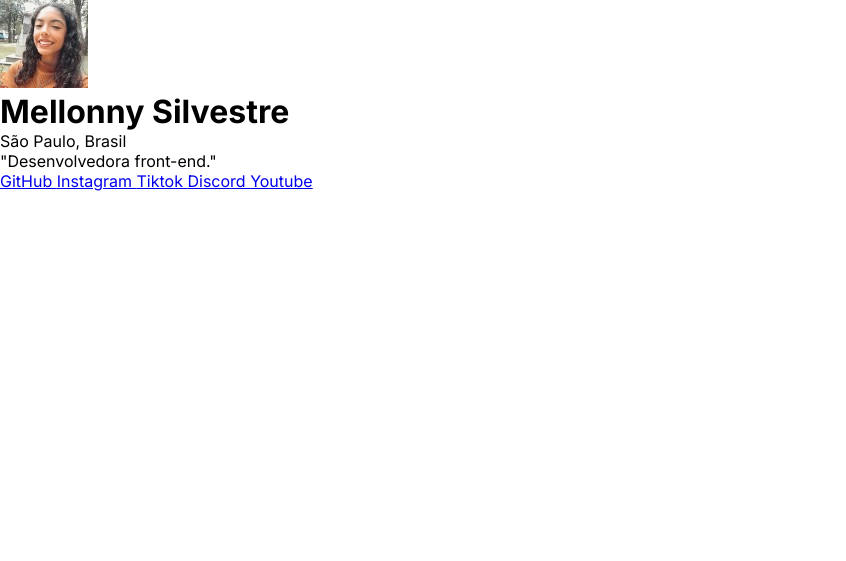
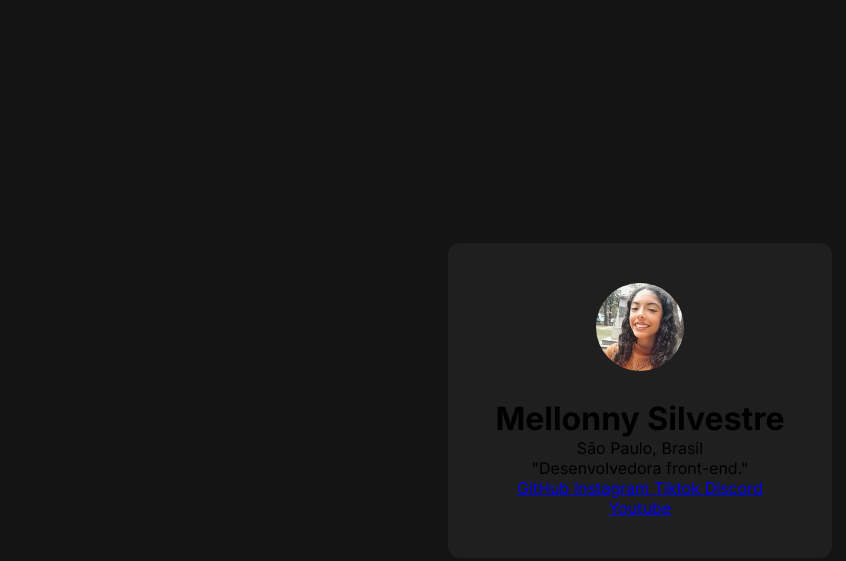
Before and after one commit to Mellonny12TB/Meus-Links, a plain HTML site: page Meus-Links/index.html in a window 1280 px wide. Shown: the whole page, without its empty margins (0-846 px from the left). Drawn offline with Linux system fonts and the light colour scheme.

Commit message:
Continuação do desenvolvimento do CSS e alteração de um parágrafo do HTML para strong

```diff
--- a/Meus-Links/style.css
+++ b/Meus-Links/style.css
@@ -4,3 +4,24 @@
     box-sizing: border-box;
     font-family: "Inter", sans-serif;
 }
+body{
+    background-color: #141414;
+    height: 100vh;
+    display: flex;
+    justify-content: center;
+    align-items: center;
+}
+
+div{
+    background-color: #1F1F1F;
+    width: 384px;
+    padding: 40px;
+    text-align: center;
+    border-radius: 12px;
+}
+
+div img {
+    border-radius: 50%;
+    margin-bottom: 24px;
+
+}
```
